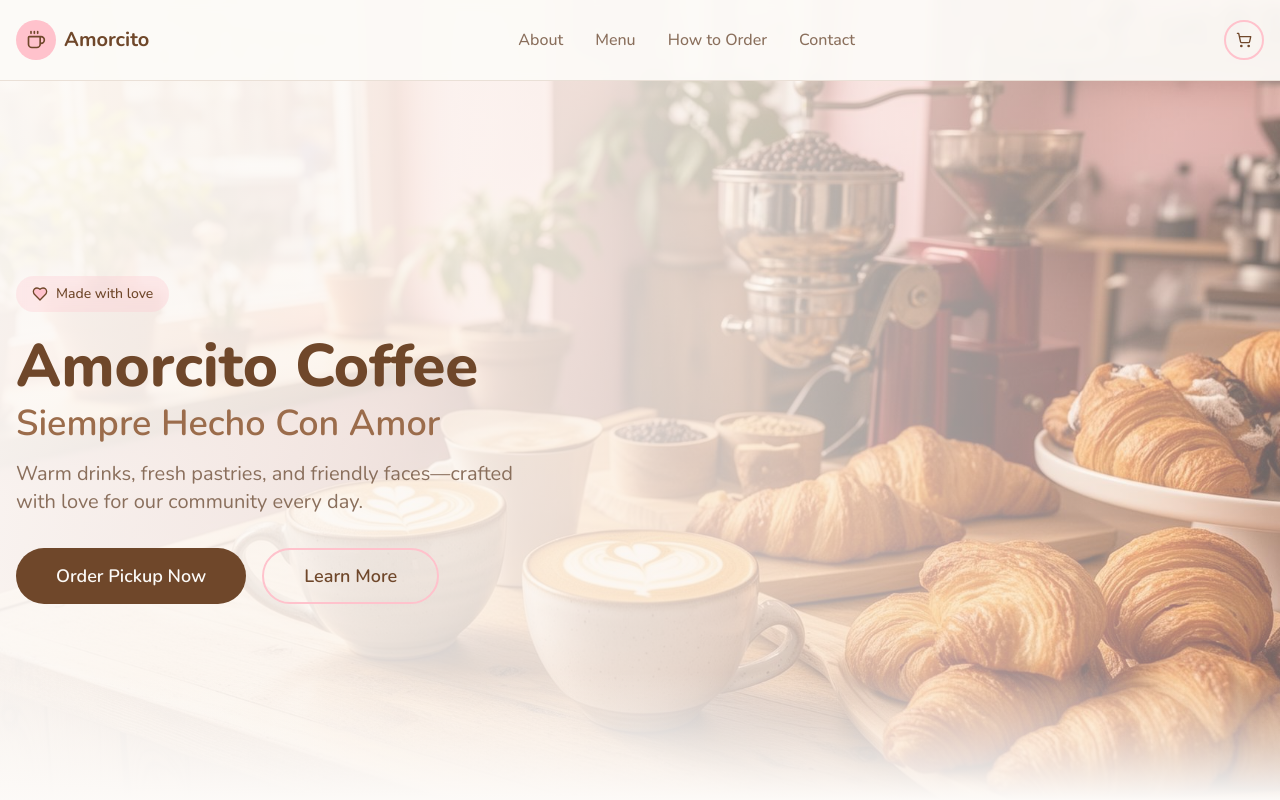
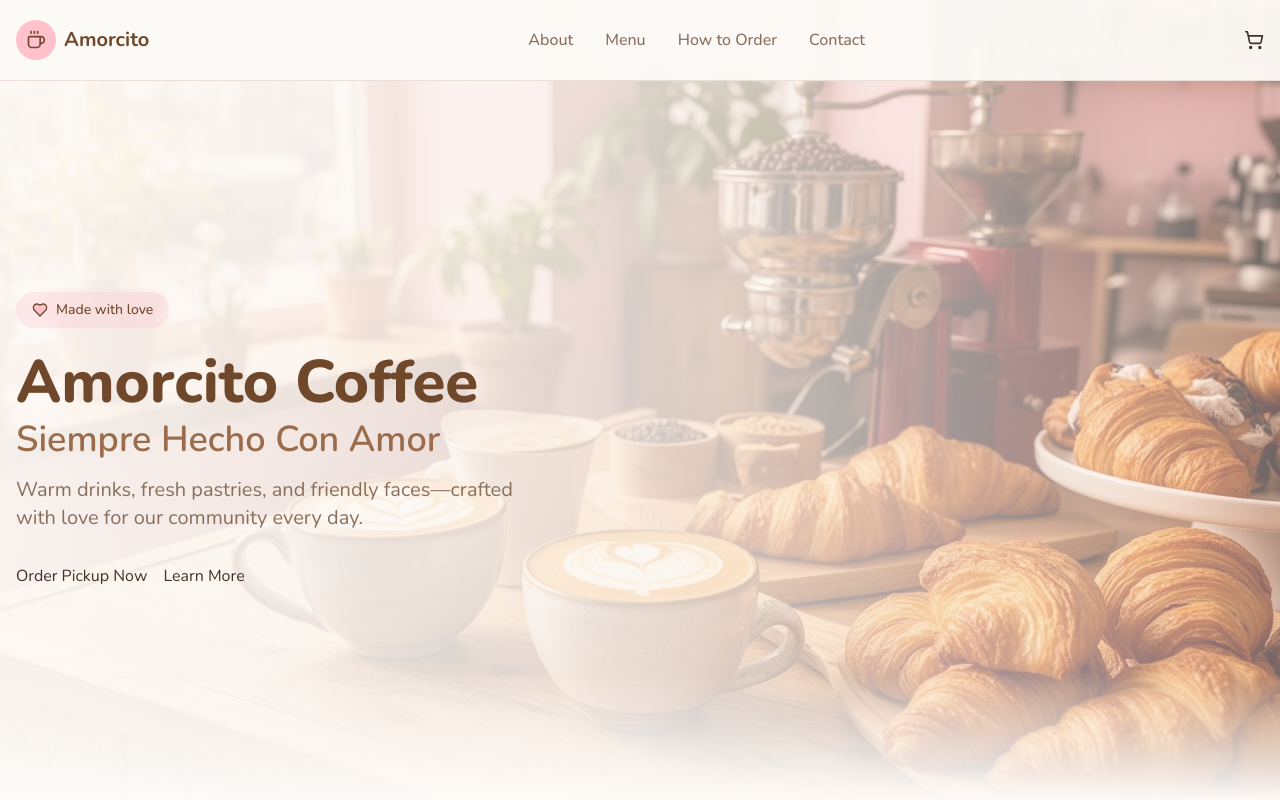
Before and after one commit to discover223/Amorcito-Coffee, a React (Vite) app: page / in a window 1280 px wide. Shown: the top 800 px of the page. Built offline with nearby package versions, Linux system fonts and the light colour scheme; the HTML template or start-up script is replaced by a standard one.

Commit message:
Update button.tsx

```diff
--- a/src/components/ui/button.tsx
+++ b/src/components/ui/button.tsx
@@ -1,51 +1,16 @@
 import * as React from "react";
-import { Slot } from "@radix-ui/react-slot";
-import { cva, type VariantProps } from "class-variance-authority";
 
-import { cn } from "@/lib/utils";
-
-const buttonVariants = cva(
-  "inline-flex items-center justify-center gap-2 whitespace-nowrap rounded-full text-sm font-semibold ring-offset-background transition-all duration-300 focus-visible:outline-none focus-visible:ring-2 focus-visible:ring-ring focus-visible:ring-offset-2 disabled:pointer-events-none disabled:opacity-50 [&_svg]:pointer-events-none [&_svg]:size-4 [&_svg]:shrink-0",
-  {
-    variants: {
-      variant: {
-        default: "bg-primary text-primary-foreground hover:bg-pink-medium hover:shadow-pink active:scale-[0.98]",
-        destructive: "bg-destructive text-destructive-foreground hover:bg-destructive/90",
-        outline: "border-2 border-primary bg-transparent text-accent hover:bg-primary hover:text-primary-foreground",
-        secondary: "bg-secondary text-secondary-foreground hover:bg-cream-dark",
-        ghost: "hover:bg-primary/20 hover:text-accent",
-        link: "text-accent underline-offset-4 hover:underline",
-        hero: "bg-accent text-accent-foreground hover:bg-brown-light hover:shadow-medium text-base px-8 py-6 active:scale-[0.98]",
-        warm: "bg-gradient-to-r from-primary to-pink-soft text-accent hover:shadow-pink active:scale-[0.98]",
-        cta: "bg-accent text-accent-foreground hover:bg-brown-light shadow-medium hover:shadow-lg text-lg px-10 py-7 active:scale-[0.98]",
-      },
-      size: {
-        default: "h-10 px-6 py-2",
-        sm: "h-9 rounded-full px-4",
-        lg: "h-12 rounded-full px-8 text-base",
-        xl: "h-14 rounded-full px-10 text-lg",
-        icon: "h-10 w-10",
-      },
-    },
-    defaultVariants: {
-      variant: "default",
-      size: "default",
-    },
-  },
-);
-
-export interface ButtonProps
-  extends React.ButtonHTMLAttributes<HTMLButtonElement>,
-    VariantProps<typeof buttonVariants> {
+export interface ButtonProps extends React.ButtonHTMLAttributes<HTMLButtonElement> {
+  variant?: string;
+  size?: string;
   asChild?: boolean;
 }
 
 const Button = React.forwardRef<HTMLButtonElement, ButtonProps>(
   ({ className, variant, size, asChild = false, ...props }, ref) => {
-    const Comp = asChild ? Slot : "button";
-    return <Comp className={cn(buttonVariants({ variant, size, className }))} ref={ref} {...props} />;
+    return <button className={className} ref={ref} {...props} />;
   },
 );
 Button.displayName = "Button";
 
-export { Button, buttonVariants };
+export { Button };
```
